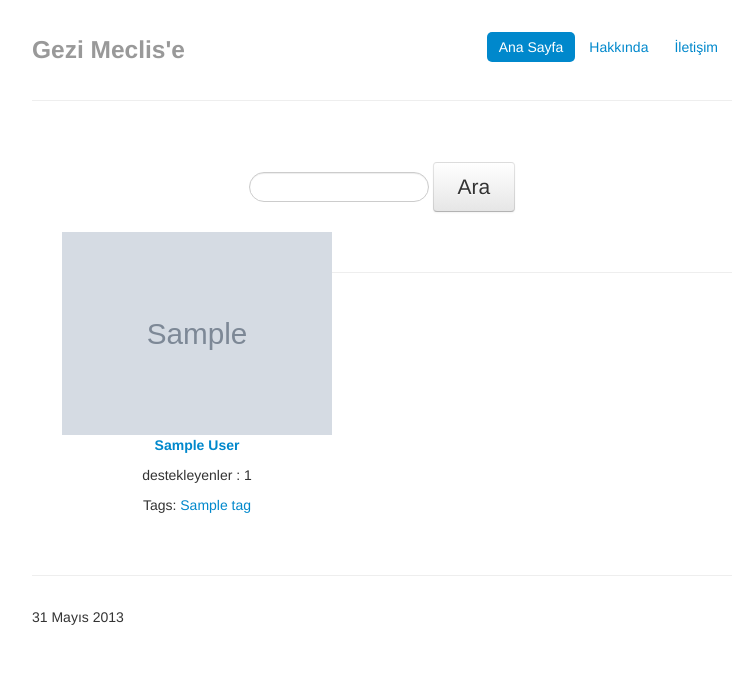
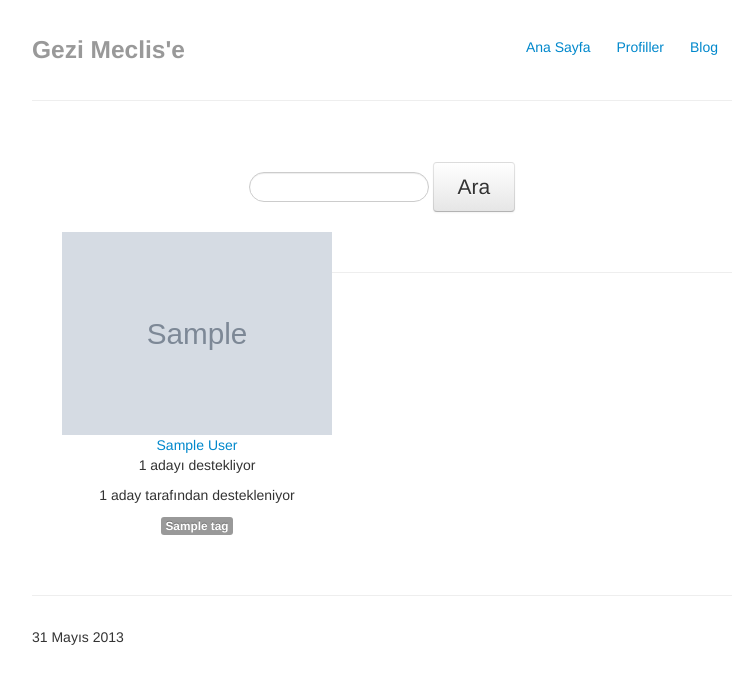
Before and after one commit to zekzekus/GeziMeclise, a Django app: template gezimeclise/templates/profile/profile_list.html in a window 1280 px wide. Shown: the top 684 px of the page, without its empty margins (258-1007 px from the left). Run offline with Django 3.2, Linux system fonts and the light colour scheme; the template is opened without the code that fills it: most values are stand-ins (such as "Sample title", 1, 10 or a date in 2020); grey boxes marked "Sample" are stand-in pictures; parts of the project's set-up code (start-up, migrations or seed data) failed here and were passed over; some libraries are stand-ins or nearby versions.

Commit message:
template duzeltmeleri: - tab'lerin dogru aktif gosterimi - tag'lerin profillere eklenmesi

```diff
--- a/gezimeclise/blog/urls.py
+++ b/gezimeclise/blog/urls.py
@@ -7,7 +7,7 @@ from gezimeclise.blog.views import BlogDetailView, BlogIndexView, \
 urlpatterns = patterns('',
 
     # blog urls
-    url(r'^$', BlogIndexView.as_view(), name="blog"),
+    url(r'^$', BlogIndexView.as_view(), name="blog_index"),
     url(r'^(?P<slug>[-\w]+)/$', BlogDetailView.as_view(), name="blog_detail"),
 
     # rss & atom feed
--- a/gezimeclise/templates/base.html
+++ b/gezimeclise/templates/base.html
@@ -75,9 +75,21 @@
 
     <div class="masthead">
         <ul class="nav nav-pills pull-right">
-            <li class="active"><a href="#">Ana Sayfa</a></li>
-            <li><a href="#">Hakkında</a></li>
-            <li><a href="#">İletişim</a></li>
+            <li {% if request.path == '/' %}class="active"{% endif %}><a href="/">Ana Sayfa</a></li>
+
+            {% url "profile_list" as url_profiles %}
+            {% with len_slice=url_profiles|length|stringformat:"s" %}
+            <li {% if request.path|slice:len_slice == url_profiles %}class="active"{% endif %}>
+            	<a href="{{ url_profiles }}">Profiller</a>
+            </li>
+            {% endwith %}
+
+            {% url "blog_index" as url_blog %}
+            {% with len_slice=url_blog|length|stringformat:"s" %}
+            <li {% if request.path|slice:len_slice == url_blog %}class="active"{% endif %}>
+            	<a href="{{ url_blog }}">Blog</a>
+            </li>
+            {% endwith %}
         </ul>
         <h3 class="muted">Gezi Meclis'e</h3>
     </div>
--- a/gezimeclise/templates/profile/profile_detail.html
+++ b/gezimeclise/templates/profile/profile_detail.html
@@ -13,6 +13,12 @@
     <p>{{ object.website_url }}</p>
     <p>{{ object.supports.all.count }} adayı destekliyor</p>
     <p>{{ object.supporters.all.count }} aday tarafından destekleniyor</p>
+
+    <p>
+		{% for tag in object.tags.all %}
+			<a class="label" href="{% url "profile_list" %}?tag={{tag.name}}">{{tag.name}}</a>
+		{% endfor %}
+    </p>
     <input class="username" type="hidden" data-username="{{ object.username }}">
 
 	{% if not user == object %}
--- a/gezimeclise/templates/profile/profile_list.html
+++ b/gezimeclise/templates/profile/profile_list.html
@@ -4,17 +4,19 @@
 	  <input type="text" class="input-medium search-query" name="q">
 	  <button type="submit" class="btn">Ara</button>
 	</form>
+
     {% for object in object_list %}
-    {% if not object.is_superuser %}
 	    <div class="span3">
 	        <a href="{% url "profile_detail" object.username %}">
 		        <img src="{{ MEDIA_URL}}{{object.image }}">
-        <p><b>{{object.first_name}} {{ object.last_name }}</b><p></a>
-        <p> destekleyenler : {{object.supports|length}}</p>
-        Tags:{% for tag in object.tags.all %}
-            <a id="tag" href="?tag={{tag.name}}">{{tag.name}}</a>
+		        <br/>
+		        {{object.first_name}} {{ object.last_name }}
+		    </a>
+		    <p>{{ object.supports.all.count }} adayı destekliyor</p>
+		    <p>{{ object.supporters.all.count }} aday tarafından destekleniyor</p>
+	        {% for tag in object.tags.all %}
+	            <a class="label" href="?tag={{tag.name}}">{{tag.name}}</a>
 	        {% endfor %}
 	    </div>
-{% endif %}
 	{% endfor %}
 {% endblock %}
```
Lines whose indentation alone changed are shown as unchanged.
